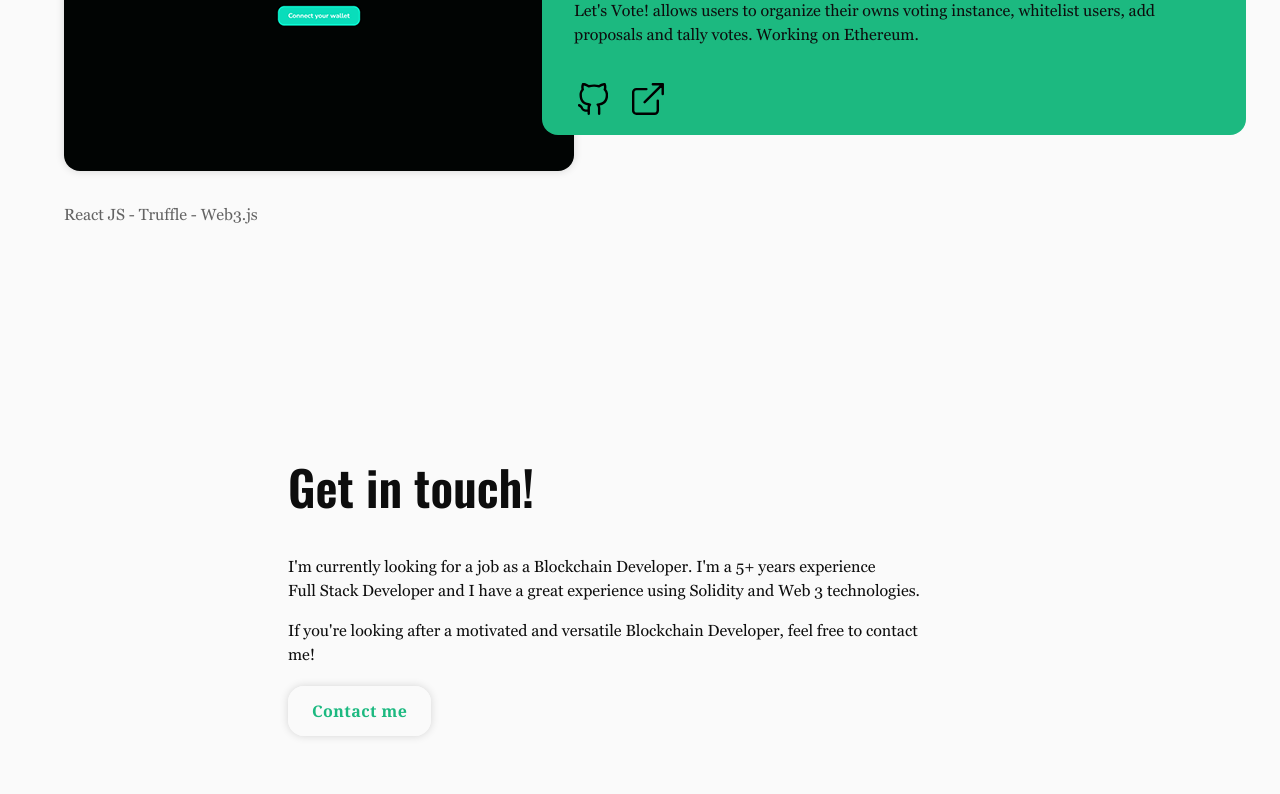
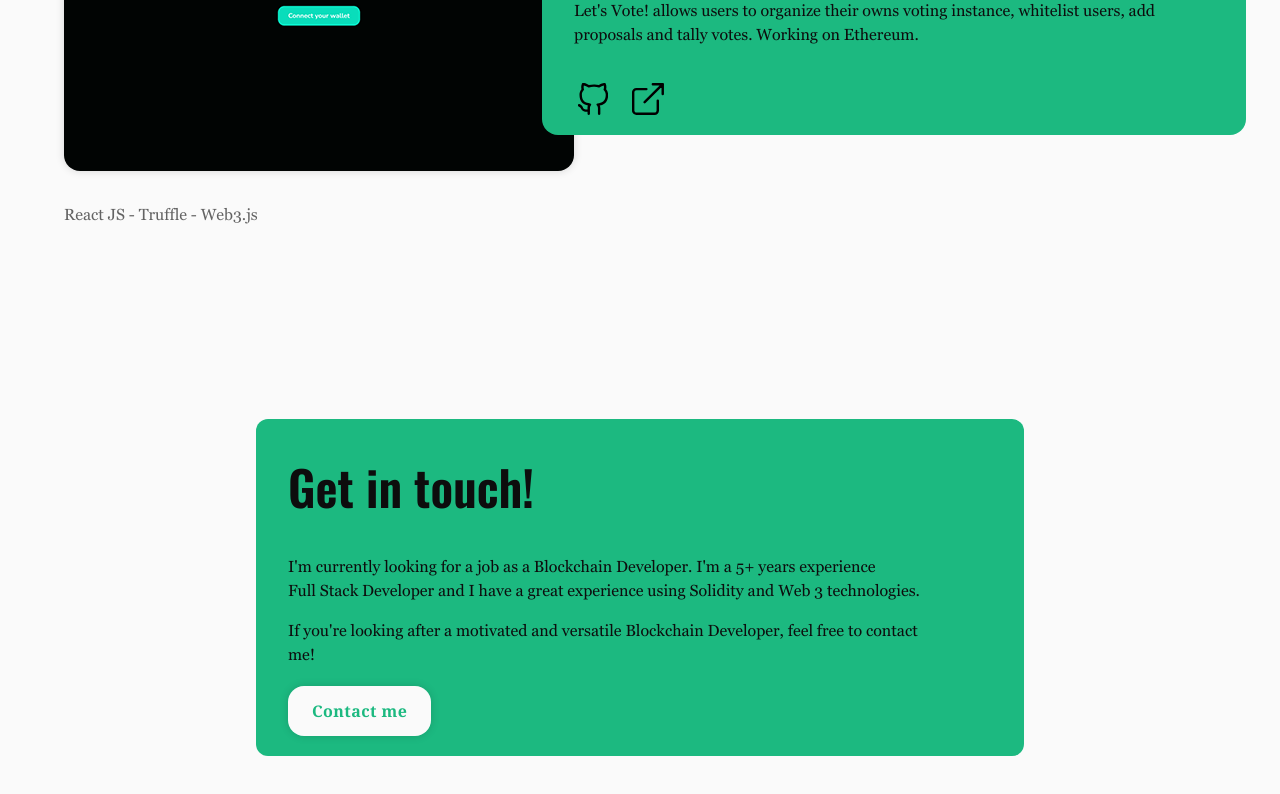
Before and after one commit to NicolasMilliard/portfolio, a Next.js app: page / in a window 1280 px wide. Shown: the part 2002-2796 px from the top of the page. Built offline with nearby package versions, Linux system fonts and the light colour scheme.

Commit message:
Add CSS rules

```diff
--- a/styles/globals.css
+++ b/styles/globals.css
@@ -122,6 +122,10 @@
   color: var(--bg-color);
 }
 
+.nm-green-bg-color {
+  background-color: var(--first-color);
+}
+
 /* Navbar */
 #navbar {
   background-color: rgba(250, 250, 250, 0.85);
@@ -147,6 +151,10 @@
 .nm-link:hover {
   color: var(--first-color);
   transition: color 0.1s ease-in-out;
+}
+
+.nm-active-link {
+  color: var(--first-color);
 }
 
 /* Social links */
@@ -220,10 +228,6 @@
 }
 
 /* Get in touch */
-#contact {
-  background-color: var(--first-color);
-}
-
 .nm-btn-alt {
   background-color: var(--bg-color);
   color: var(--first-color);
```
